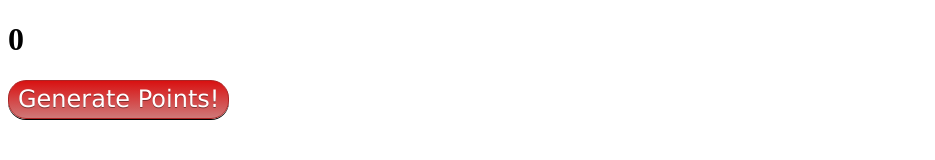
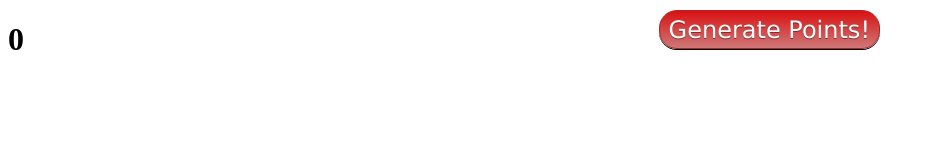
Before and after one commit to TieSoul/unnamed-incremental, a plain HTML site: page index.html in a window 1280 px wide. Shown: the whole page, without its empty margins (0-935 px from the left). Drawn offline with Linux system fonts and the light colour scheme.

Commit message:
Update style.css

```diff
--- a/style.css
+++ b/style.css
@@ -21,7 +21,9 @@
    text-decoration: none;
    vertical-align: middle;
    outline:0 !important;
-   position: 400px 100px;
+   position: fixed;
+   top: 10px;
+   right:400px;
    }
 #click:hover {
    border-color: #a12323;
```
